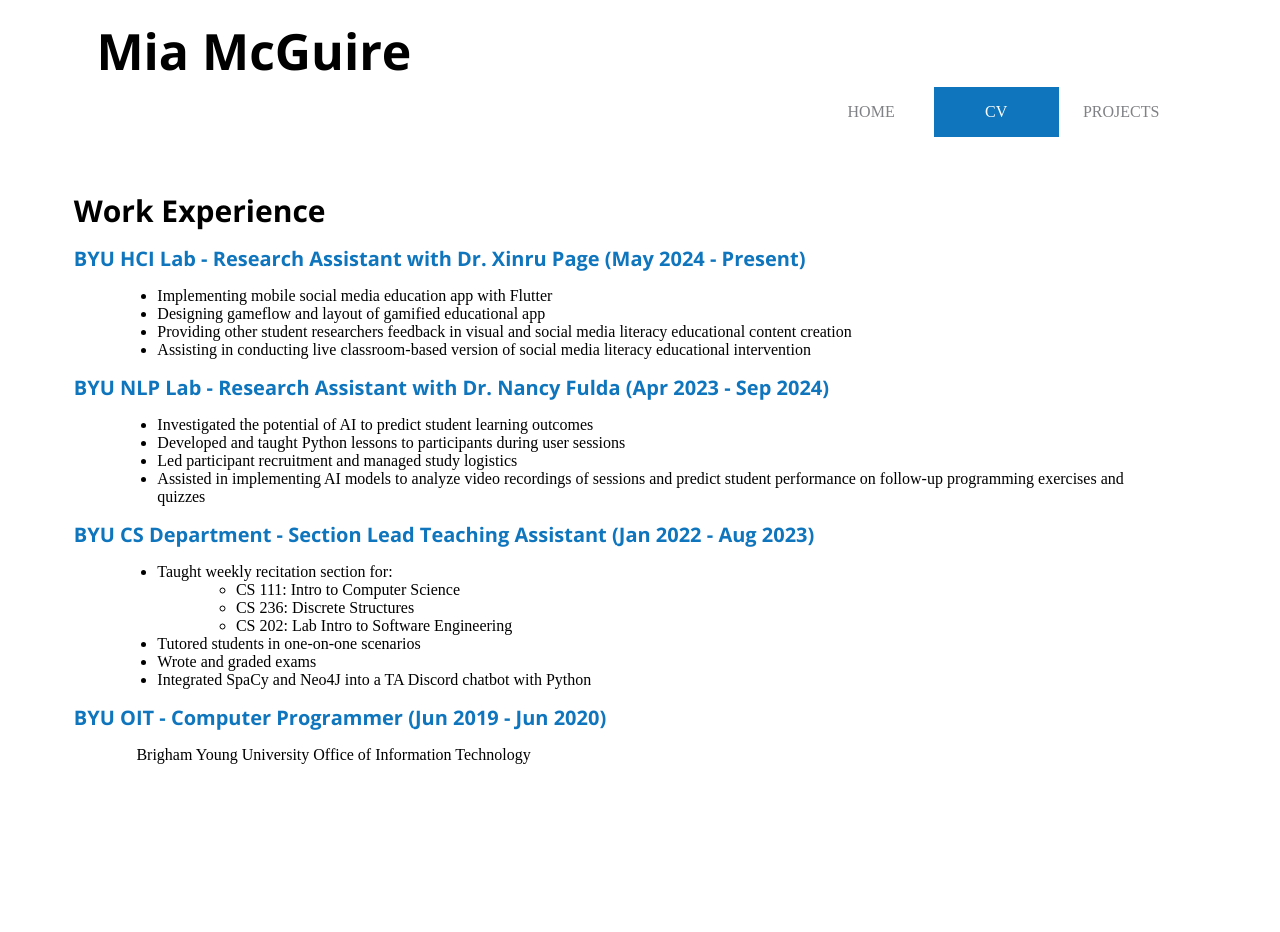
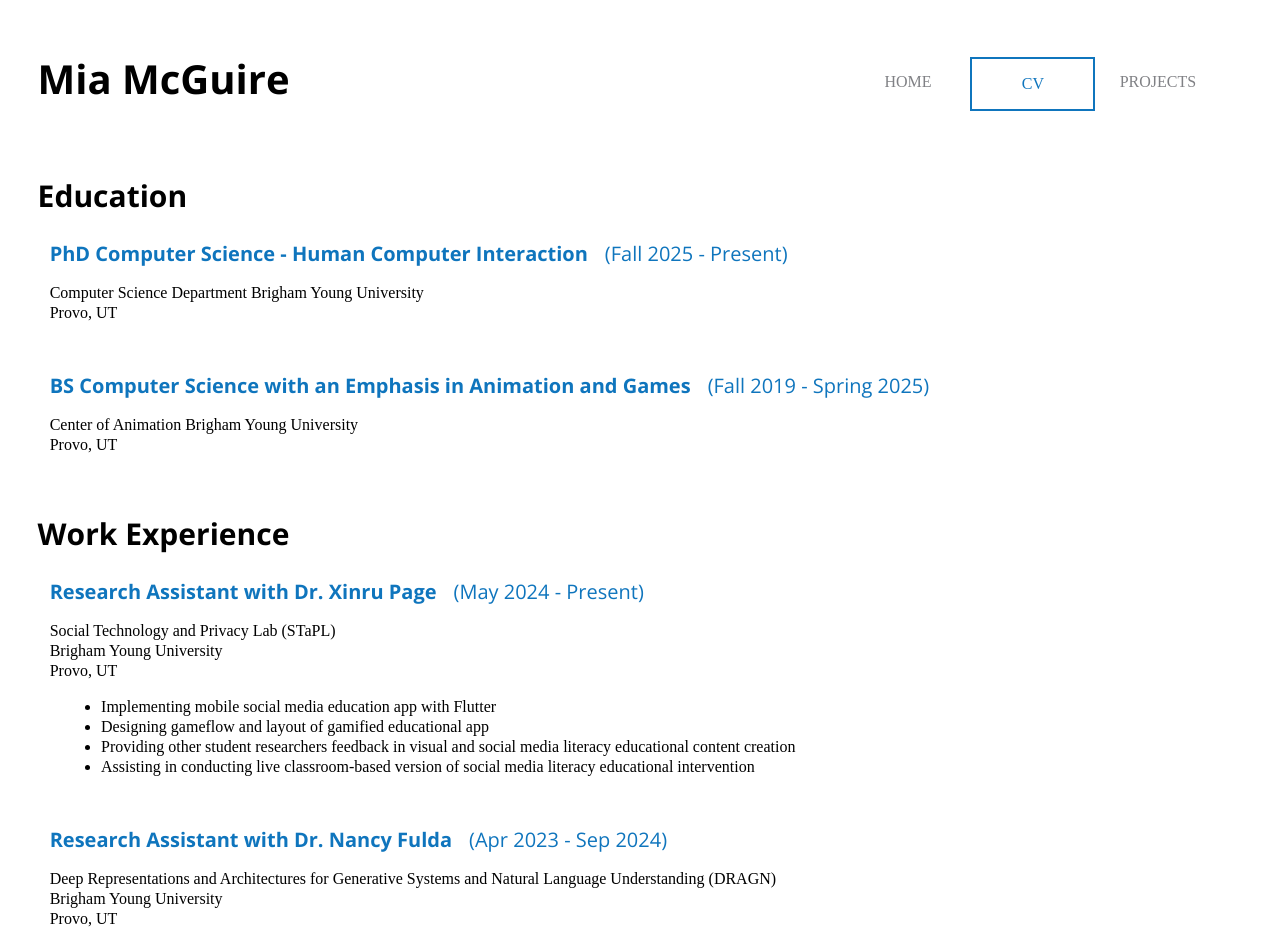
Before and after one commit to imapepsi/imapepsi.github.io, a plain HTML site: page cv_resume.html in a window 1280 px wide. Shown: the top 932 px of the page. Before the commit the page ends 800 px from the top, so only its background shows below. Drawn offline with nearby package versions, Linux system fonts and the light colour scheme.

Commit message:
Updates to cv

```diff
--- a/components/header.js
+++ b/components/header.js
@@ -8,17 +8,26 @@
 
     this.innerHTML = `
       <style>
-        .logo-name {
-          font-size: 50px;
-          text-align: left;
-          display: inline;
-        }
+        header {
+            display: flex;
+            justify-content: space-between;
+            align-items: center;
+            padding: 10px 10px 10px 0px;
+            background-color: white;
+          }
+
+          .logo-name {
+            font-size: 40px;
+            margin: 0;
+          }
+
         .main-navigation {
+          align-items: center;
           background-color: white;
           display: block;
           height: 50px;
           width: 100%;
-          margin-top: 1%;
+          margin-top: 5%;
         }
         .main-navigation li {
           list-style-type: none;
@@ -34,13 +43,15 @@
           text-align: center;
         }
         .main-navigation a.active {
-          background-color: #0f75bd;
-          color: white;
+          background: white;
+          color: #0f75bd;
+          border: 2px solid #0f75bd;
+          border-radius: 0px;
         }
         .main-navigation a:hover:not(.active) {
-          background: #808185;
-          color: white;
-          transition: .2s color;
+          background: white;
+          color: #0f75bd;
+          transition: .1s color;
         }
       </style>
       <header>
--- a/cv_resume.html
+++ b/cv_resume.html
@@ -10,10 +10,40 @@
 <body>
     <header-component></header-component>
 
+    <h1>Education</h1>
+
+    <div>
+        <h2>PhD Computer Science - Human Computer Interaction <span style="font-weight: normal">(Fall 2025 - Present)</span> </h2>
+        <p>
+            Computer Science Department
+            Brigham Young University<br>
+            Provo, UT<br>
+        </p>
+    </div>
+
+    <br>
+
+    <div>
+        <h2>BS Computer Science with an Emphasis in Animation and Games <span style="font-weight: normal">(Fall 2019 - Spring 2025)</span> </h2>
+        <p>
+            Center of Animation
+            Brigham Young University<br>
+            Provo, UT<br>
+        </p>
+    </div>
+
+    <br>
+
     <h1>Work Experience</h1>
 
     <div>
-        <h2>BYU HCI Lab - Research Assistant with Dr. Xinru Page (May 2024 - Present)</h2>
+        <h2>Research Assistant with Dr. Xinru Page  <span style="font-weight: normal">(May 2024 - Present)</span></h2>
+        <p>
+            Social Technology and Privacy Lab (STaPL)<br>
+            Brigham Young University<br>
+            Provo, UT<br>
+        </p>
+
         <ul>
             <li>Implementing mobile social media education app with Flutter</li>
             <li>Designing gameflow and layout of gamified educational app</li>
@@ -22,8 +52,17 @@
         </ul>
     </div>
 
+    <br>
+
     <div>
-        <h2>BYU NLP Lab - Research Assistant with Dr. Nancy Fulda (Apr 2023 - Sep 2024)</h2>
+        <h2>Research Assistant with Dr. Nancy Fulda <span style="font-weight: normal">(Apr 2023 - Sep 2024) </span> </h2>
+
+        <p>
+            Deep Representations and Architectures for Generative Systems and Natural Language Understanding (DRAGN)<br>
+            Brigham Young University<br>
+            Provo, UT<br>
+        </p>
+
         <ul>
             <li>Investigated the potential of AI to predict student learning outcomes</li>
             <li>Developed and taught Python lessons to participants during user sessions</li>
@@ -32,8 +71,15 @@
         </ul>
     </div>
 
+    <br>
+
     <div>
-        <h2>BYU CS Department - Section Lead Teaching Assistant (Jan 2022 - Aug 2023)</h2>
+        <h2>Section Lead Teaching Assistant <span style="font-weight: normal">(Jan 2022 - Aug 2023)</span> </h2>
+        <p>
+            Computer Science Department<br>
+            Brigham Young University<br>
+            Provo, UT<br>
+        </p>
         <ul>
             <li>Taught weekly recitation section for:
                 <ul>
@@ -48,11 +94,30 @@
         </ul>
     </div>
 
+    <br>
+
     <div>
-        <h2>BYU OIT - Computer Programmer (Jun 2019 - Jun 2020)</h2>
+        <h2>Computer Programmer <span style="font-weight: normal">(Jun 2019 - Jun 2020)</span> </h2>
+        <p>
+            Office of Information Technology<br>
+            Brigham Young University<br>
+            Provo, UT<br>
+        </p>
         <ul>
-            Brigham Young University Office of Information Technology
+            <li>Implemented front-end & back-end connections for paid parking services</li>
+            <li>Replaced ktor client with OkHttp for Campus Card, Customer Account, and Student</li>
         </ul>
     </div>
+
+    <br>
+
+<!--    <h1>Awards & Certifications</h1>-->
+
+<!--    <h1>Teaching</h1>-->
+
+<!--    <h1>Publications</h1>-->
+
+
+
 </body>
 </html>
--- a/styles/main.css
+++ b/styles/main.css
@@ -7,8 +7,8 @@
 
 
 * {
-    margin-left: 2%;
-    margin-right: 2%;
+    margin-left: 1%;
+    margin-right: 1%;
 }
 
 /*
@@ -23,21 +23,17 @@
 h1 {
     font-size: 30px; /* 3em; */
     line-height: 50px; /* 1.25em; */
-    margin-top: 0.5em;
-    margin-bottom: 0;
 }
 
 h2 {
     font-size: 20px; /* 3.5em; */
     line-height: 25px; /* 1.24em; */
-    margin: 0.5em auto 0.5em ;
     color: #0f75bd;
 }
 
 h3 {
     font-size: 16px; /* 3.5em; */
     line-height: 25px; /* 1.24em; */
-    margin: 0.5em auto 0.5em auto;
     color: #0f75bd;
 }
 
@@ -49,9 +45,13 @@
 }
 
 ul {
+    font-size: 16px;
     font-family: 'Playfair Display', serif;
+    line-height: 20px;
     /* color: #0f75bd; */
 }
+
+
 
 /*
 ===== BUTTONS AND LINKS =====
```
Also changed, not shown: code.html (+4 -2 lines), index.html (+9 -9 lines), 1 other file.
